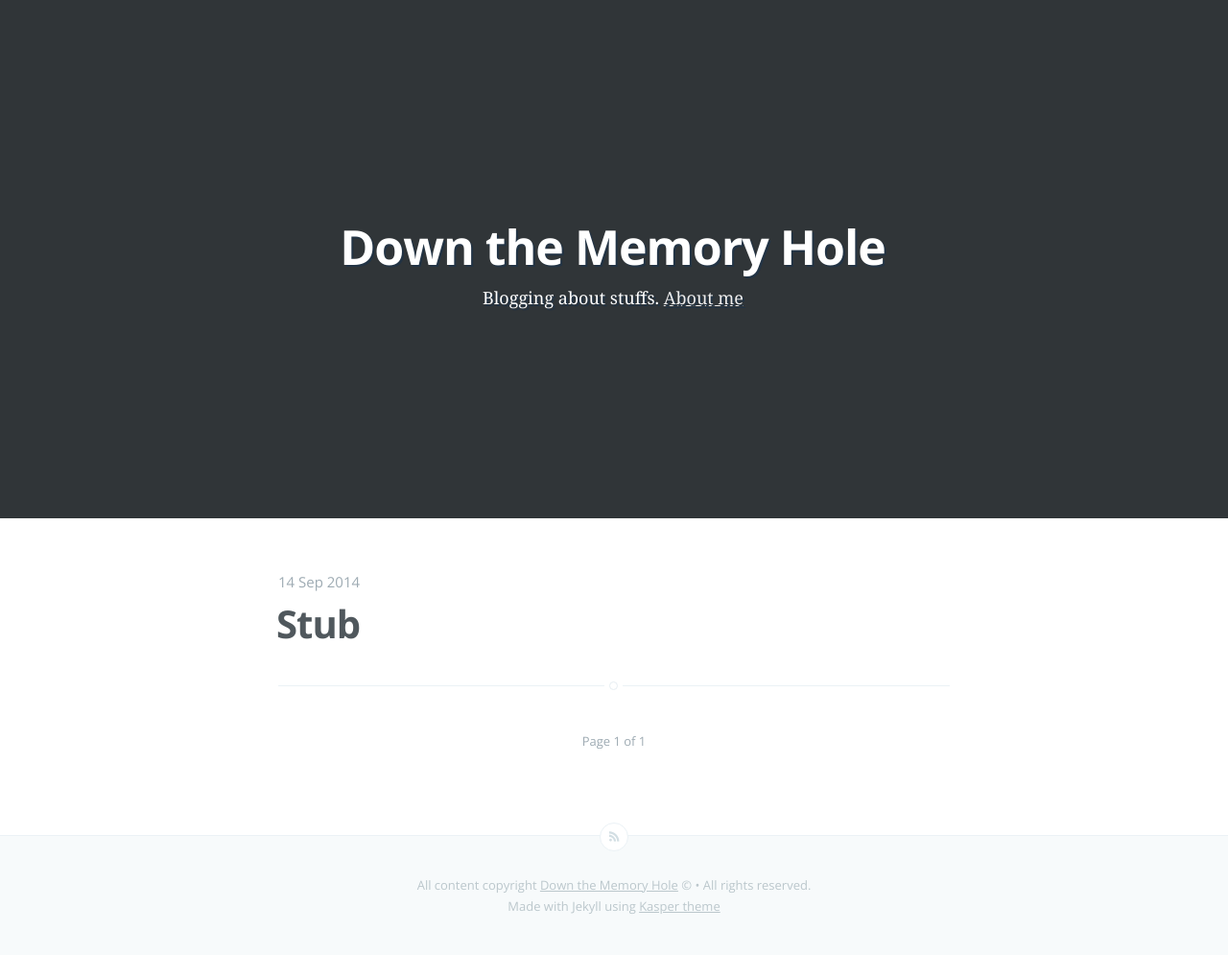
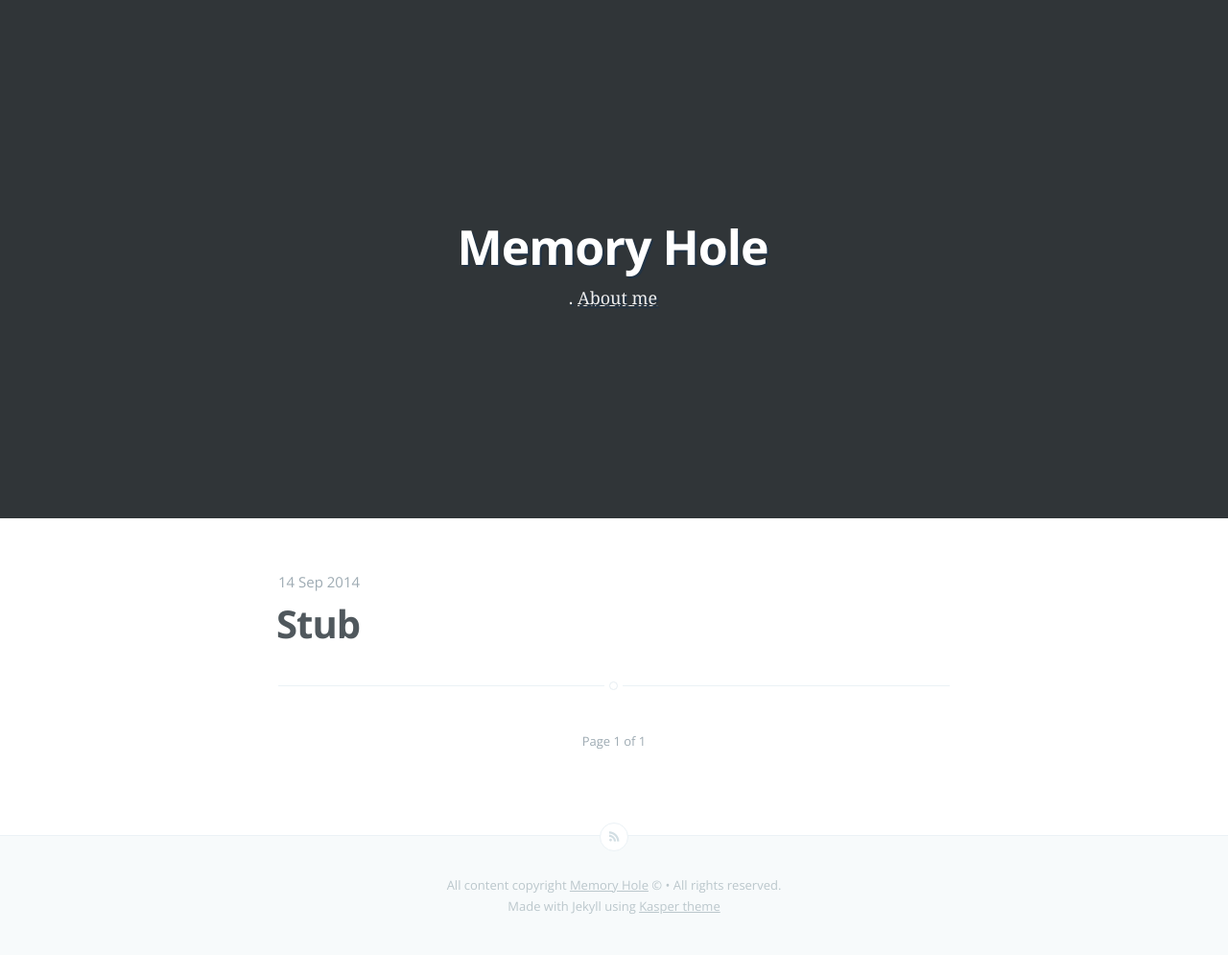
Before and after one commit to alzabo/alzabo.github.io, a Jekyll site: the page built from index.html, in a window 1280 px wide. Shown: the whole page at 96% size. Built offline with Jekyll 4.4.1, drawn with Linux system fonts in a browser that asks for light colours; Markdown is read by kramdown in place of the engine named in the settings; the list of posts is cut into pages by our own code.

Commit message:
Gist added to modsec post; site title indecision

```diff
--- a/_config.yml
+++ b/_config.yml
@@ -1,6 +1,6 @@
-name: Down the Memory Hole
-description: Blogging about stuffs
-meta_description: "Your New Jekyll Site, Blogging about stuffs"
+name: Memory Hole
+#description:
+#meta_description: "Your New Jekyll Site, Blogging about stuffs"
 
 markdown: redcarpet
 highlighter: pygments
```
Also changed, not shown: _drafts/2014-09-14-mod-security-wordpress-xmlrpc.md (+2 -2 lines).
